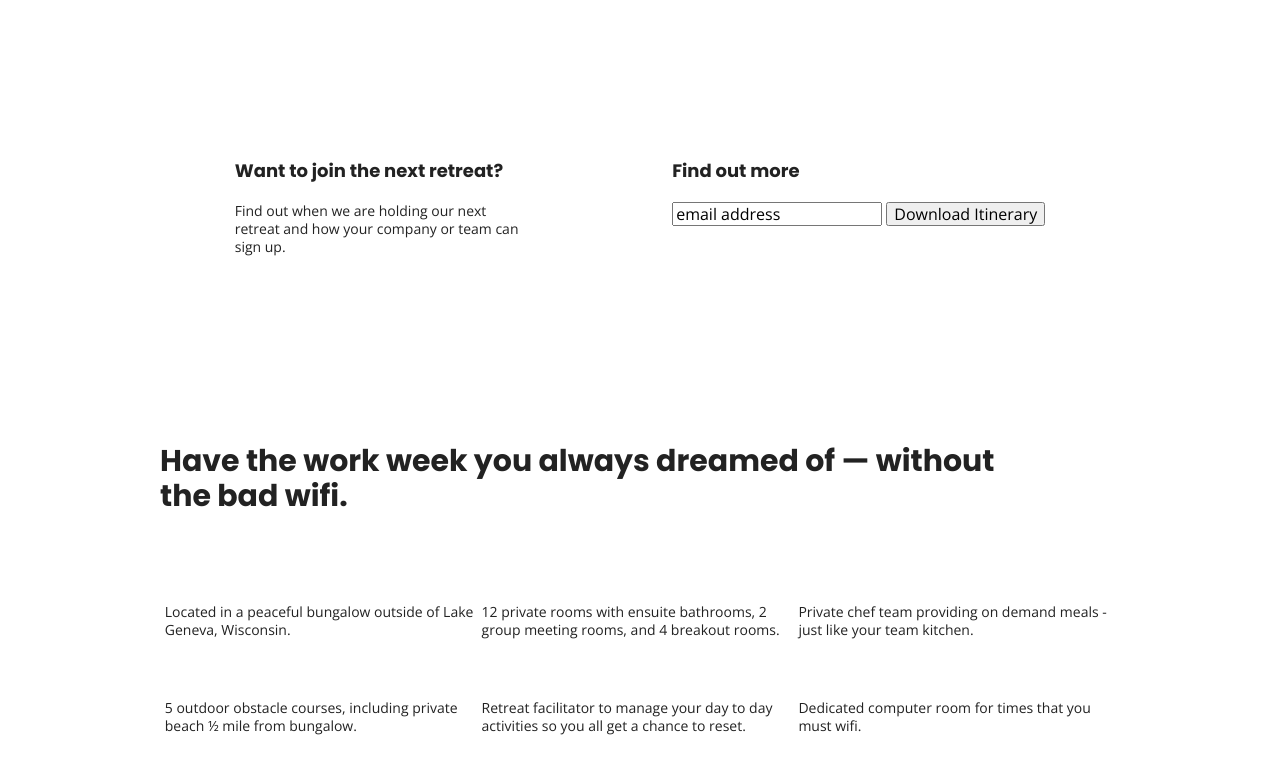
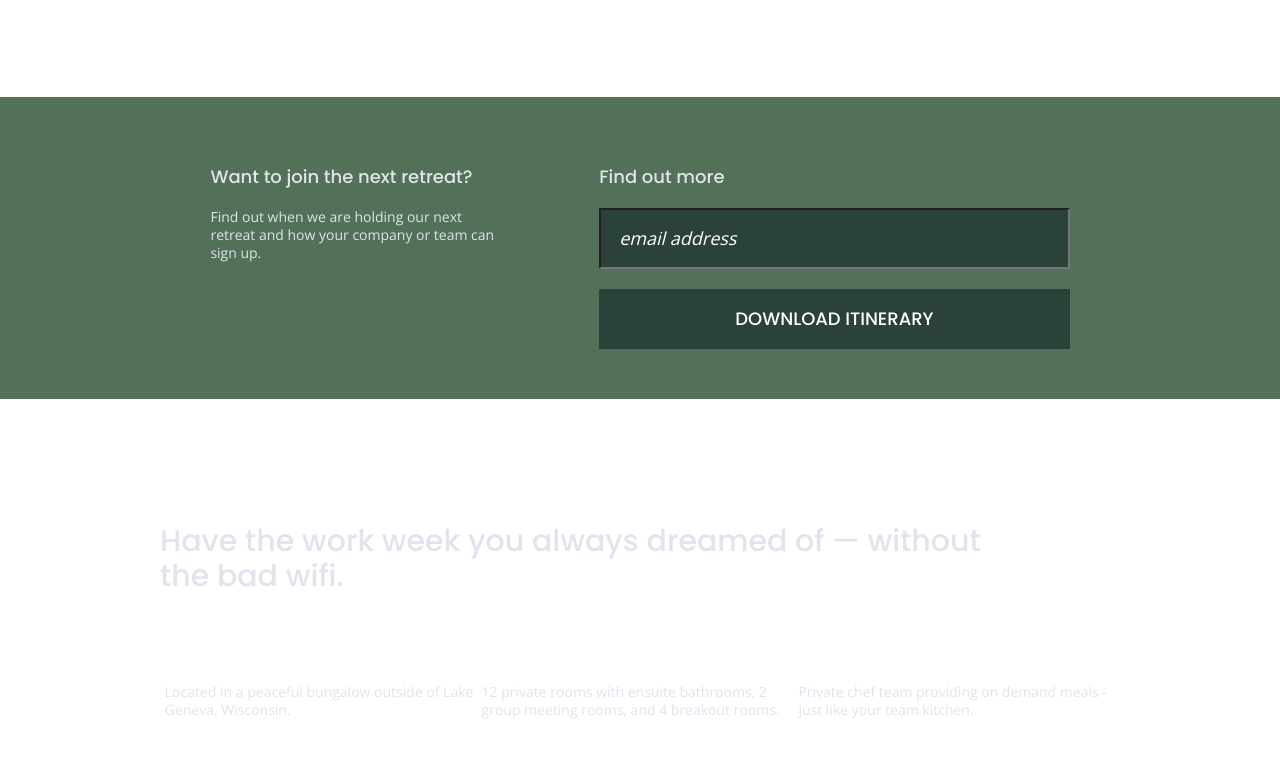
Before and after one commit to taytechs/unplugged-retreat, a website built with Parcel: page index.html in a window 1280 px wide. Shown: the part 306-1082 px from the top of the page. Built offline with nearby package versions, Linux system fonts and the light colour scheme.

Commit message:
Remaining styles

```diff
--- a/css/main.css
+++ b/css/main.css
@@ -110,6 +110,7 @@ body {
   font-family: 'Open Sans', sans-serif;
   font-size: 1em;
   text-align: left;
+  color: #e2e3ed;
 }
 
 ul,
@@ -128,6 +129,7 @@ h2 {
 
   font-family: 'Poppins', sans-serif;
   font-size: 1.875em;
+  font-weight: 500;
 
 }
 
@@ -137,6 +139,7 @@ h4 {
   font-family: 'Poppins', sans-serif;
   font-size: 1.125em;
   margin: 20px 0;
+  font-weight: 500;
 }
 
 p {
@@ -168,6 +171,7 @@ footer {
   justify-content: center;
   align-items: center;
   flex-flow: row wrap;
+  background-color: #202322;
 }
 
 header {
@@ -194,6 +198,8 @@ header nav {
   align-items: center;
   flex-flow: row wrap;
   width: 60%;
+  font-weight: bold;
+  font-size: 1.125em;
 }
 
 header nav ul {
@@ -235,6 +241,36 @@ footer .copyright {
   margin: 20px 0;
 }
 
+aside .form {
+  margin-top: 30px;
+}
+
+input[type=text] {
+  box-sizing: border-box;
+  width: 100%;
+  background-color: #2a423a;
+  font-style: italic;
+  padding: 1em;
+  color: white;
+  font-size: 1.125em;
+  font-weight: 500;
+}
+
+input[type=button] {
+  width: 100%;
+  padding: 20px 0;
+  margin-top: 20px;
+  background-color: #2a423a;
+  font-family: 'Poppins', Helvetica, Arial, sans-serif;
+  font-weight: 500;
+  font-size: 1.125em;
+  background-color: #2a423a;
+  border: none;
+  text-align: center;
+  text-transform: uppercase;
+  color: white;
+}
+
 /* -------------------- Mobile Styles - Homepage -------------------- */
 
 /* Hero Area */
@@ -252,6 +288,7 @@ aside {
   justify-content: center;
   align-items: center;
   flex-flow: row wrap;
+  background-color: #527158;
 }
 
 /* Features */
@@ -288,6 +325,7 @@ aside {
   display: flex;
   justify-content: center;
   flex-flow: row wrap;
+  background-color: #2a423a;
 }
 
 .reviews h2 {
@@ -315,6 +353,7 @@ aside {
   justify-content: center;
   align-items: center;
   flex-flow: row wrap;
+  background-color: #2a423a;
 }
 
 .contact-content p {
```
